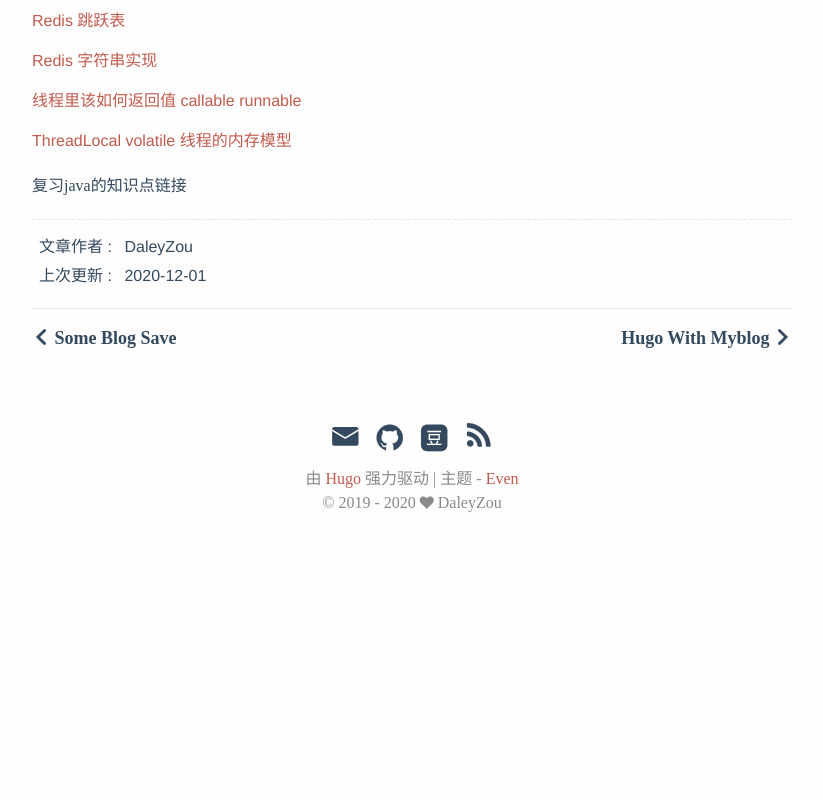
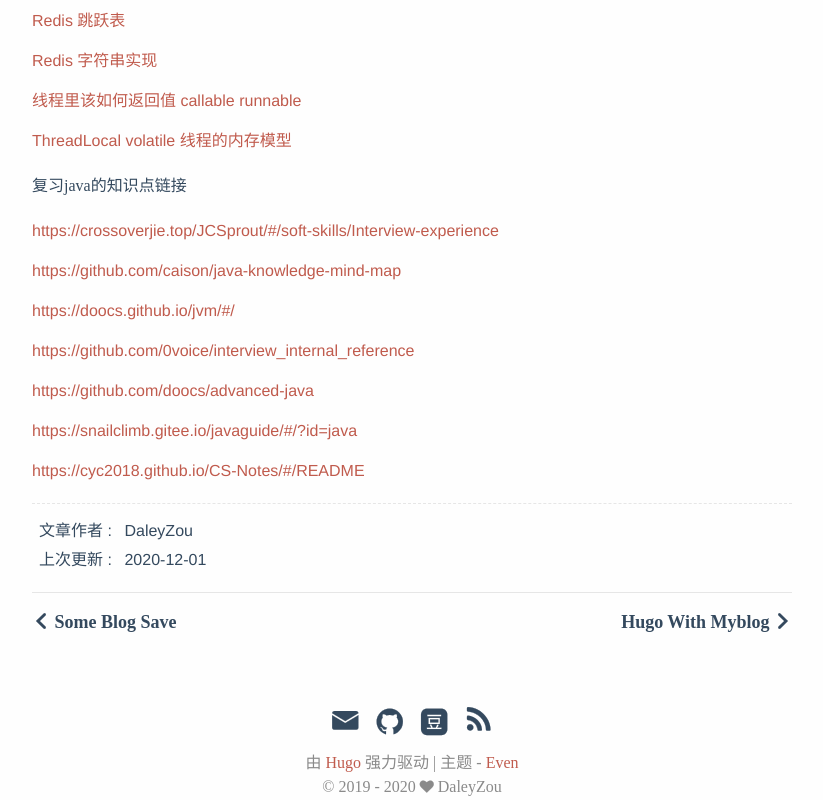
Before and after one commit to daleyzou/daleyzou.github.io, a plain HTML site: page post/my-normal-link/index.html in a window 1280 px wide. Shown: the part 1169-1969 px from the top of the page, without its empty margins (228-1051 px from the left). Before the commit the page ends 1694 px from the top, so only its background shows below. Drawn offline with nearby package versions, Linux system fonts and the light colour scheme; a script that the page names is missing.

```diff
--- a/post/my-normal-link/index.html
+++ b/post/my-normal-link/index.html
@@ -49,7 +49,7 @@
 <meta itemprop="description" content="Java Collection 移除元素的几种方式 &#39;&#39;&#39; for (int i = 0; i &lt; aList.size(); i&#43;&#43;) { if (&ldquo;abc&rdquo;.equals(aList.get(i))) { aList.remove(i&ndash;);// 索引回溯 } &#39;&#39;&#39; i&#43;&#43;不是原子运算 为什么不是原子操作 内存屏障是个CPU指令,Java内存模型">
 <meta itemprop="datePublished" content="2020-12-01T08:38:41+08:00" />
 <meta itemprop="dateModified" content="2020-12-01T08:38:41+08:00" />
-<meta itemprop="wordCount" content="436">
+<meta itemprop="wordCount" content="443">
 
 
 
@@ -128,7 +128,7 @@
       <div class="post-meta">
         <span class="post-time"> 2020-12-01 </span>
 
-          <span class="more-meta"> 约 436 字 </span>
+          <span class="more-meta"> 约 443 字 </span>
           <span class="more-meta"> 预计阅读 1 分钟 </span>
 
       </div>
@@ -182,6 +182,13 @@
 <p><a href="">线程里该如何返回值 callable runnable</a></p>
 <p><a href="">ThreadLocal volatile 线程的内存模型</a></p>
 <h4 id="复习java的知识点链接">复习java的知识点链接</h4>
+<p><a href="https://crossoverjie.top/JCSprout/#/soft-skills/Interview-experience">https://crossoverjie.top/JCSprout/#/soft-skills/Interview-experience</a></p>
+<p><a href="https://github.com/caison/java-knowledge-mind-map">https://github.com/caison/java-knowledge-mind-map</a></p>
+<p><a href="https://doocs.github.io/jvm/#/">https://doocs.github.io/jvm/#/</a></p>
+<p><a href="https://github.com/0voice/interview_internal_reference">https://github.com/0voice/interview_internal_reference</a></p>
+<p><a href="https://github.com/doocs/advanced-java">https://github.com/doocs/advanced-java</a></p>
+<p><a href="https://snailclimb.gitee.io/javaguide/#/?id=java">https://snailclimb.gitee.io/javaguide/#/?id=java</a></p>
+<p><a href="https://cyc2018.github.io/CS-Notes/#/README">https://cyc2018.github.io/CS-Notes/#/README</a></p>
 
     </div>
 
```
Also changed, not shown: index.html (+1 -1 lines).
